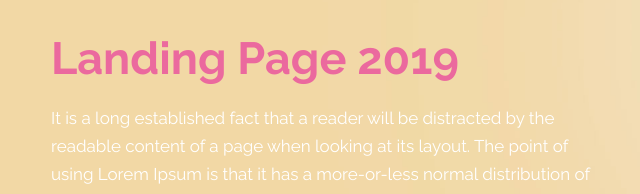
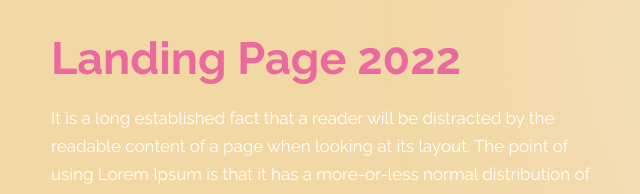
Before and after one commit to AkshitT22/evolve-site, a plain HTML site: page index.html in a window 1280 px wide. Shown: the part 262-456 px from the top of the page, 35-675 px from the left. Drawn offline with nearby package versions, Linux system fonts and the light colour scheme.

Commit message:
Update index.html

```diff
--- a/index.html
+++ b/index.html
@@ -88,7 +88,7 @@
                   <div class="text-bg">
                      <div class="padding_lert">
                         <h1>GYM AND FITNESS</h1>
-                        <span>Landing Page 2019</span>
+                        <span>Landing Page 2022</span>
                         <p>It is a long established fact that a reader will be distracted by the readable content of a page when looking at its layout. The point of using Lorem Ipsum is that it has a more-or-less normal distribution of letters, as opposed to using 'Content here, content here', making it</p>
                         <a class="read_more" href="#">Read More</a>
                      </div>
```
